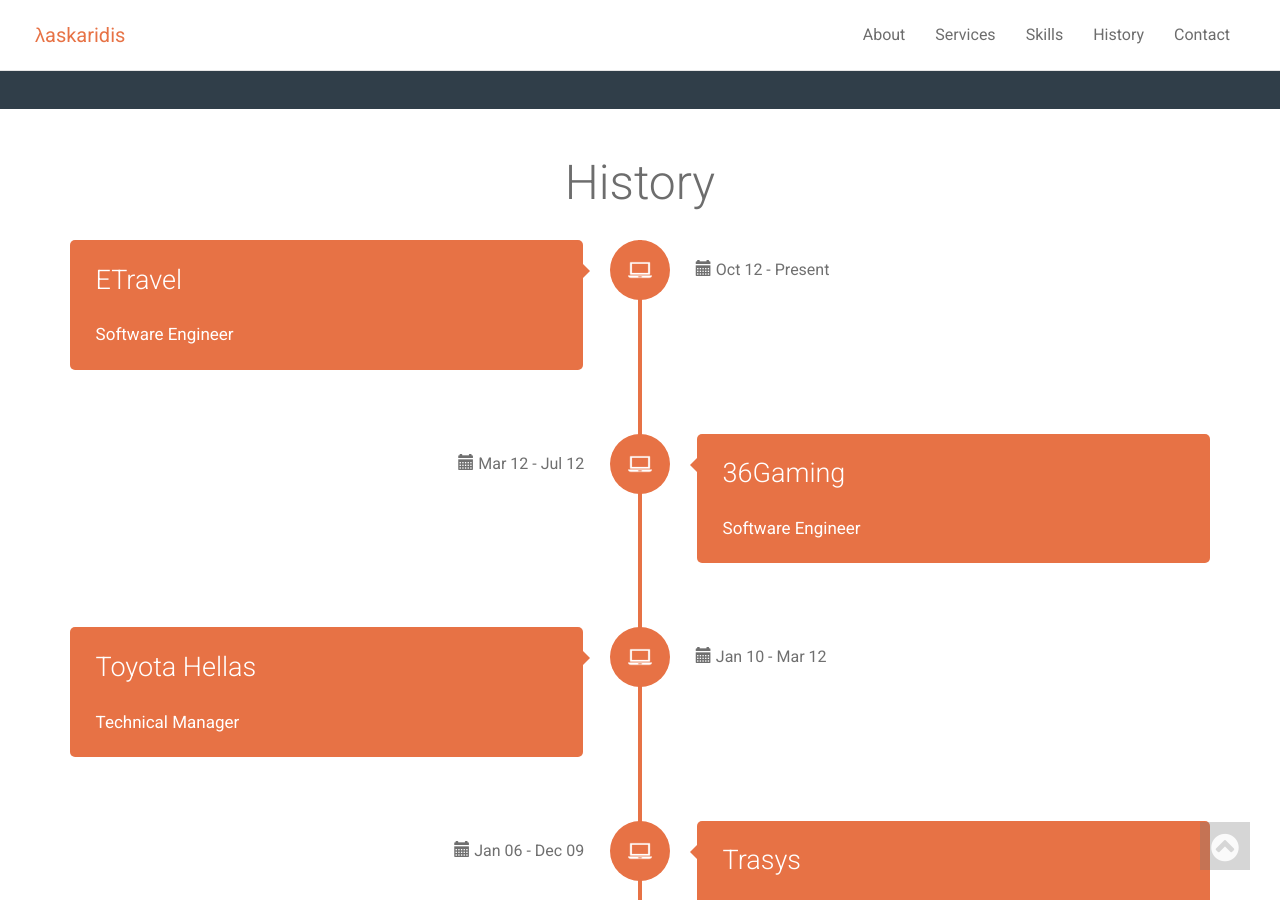
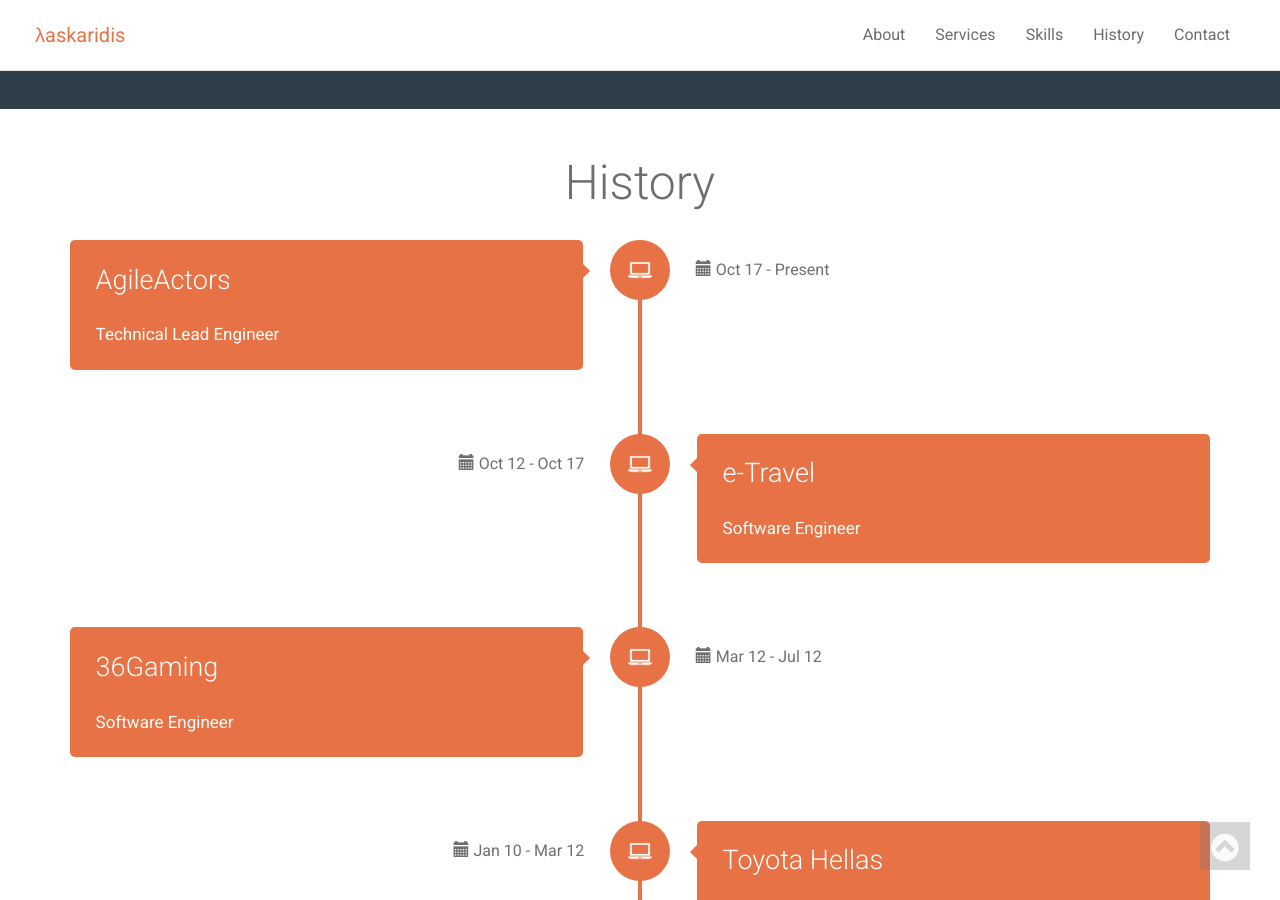
Before and after one commit to laskaridis/laskaridis.github.io, a Jekyll site: the page built from index.html, in a window 1280 px wide and 900 px high, scrolled down 2216 px. Built offline with Jekyll 4.4.1, drawn with Linux system fonts in a browser that asks for light colours; nearby versions of some CDN libraries; some web fonts are replaced; comment, search, counter and statistics services are not loaded.

Commit message:
Update history

```diff
--- a/_includes/history.html
+++ b/_includes/history.html
@@ -10,11 +10,25 @@
             <img src="../images/ed2.png" /> </div>
           <div class="cd-timeline-content wow bounceIn" data-wow-delay="0.2s">
             <h2>
-              <a href="https://www.mytrip.com" target="_blank">ETravel</a>
+              <a href="https://www.agileactors.com" target="_blank">AgileActors</a>
+            </h2>
+            <h3>Technical Lead Engineer</h3>
+            <span class="cd-date">
+              <i class="glyphicon glyphicon-calendar"></i>&nbsp;Oct 17 - Present
+            </span>
+          </div>
+        </div>
+
+        <div class="cd-timeline-block">
+          <div class="cd-timeline-img">
+            <img src="../images/ed2.png" /> </div>
+          <div class="cd-timeline-content wow bounceIn" data-wow-delay="0.2s">
+            <h2>
+              <a href="https://www.mytrip.com" target="_blank">e-Travel</a>
             </h2>
             <h3>Software Engineer</h3>
             <span class="cd-date">
-              <i class="glyphicon glyphicon-calendar"></i>&nbsp;Oct 12 - Present
+              <i class="glyphicon glyphicon-calendar"></i>&nbsp;Oct 12 - Oct 17
             </span>
           </div>
         </div>
```
